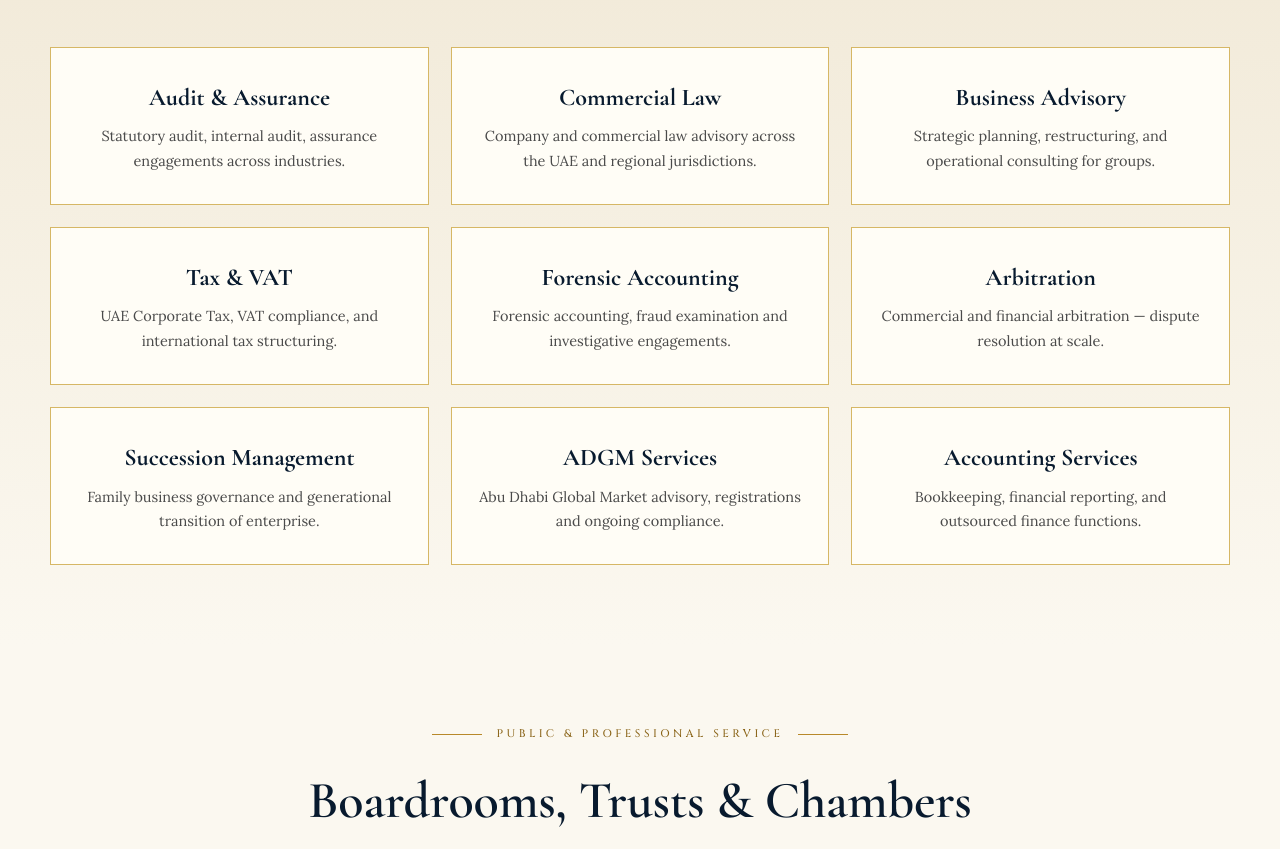
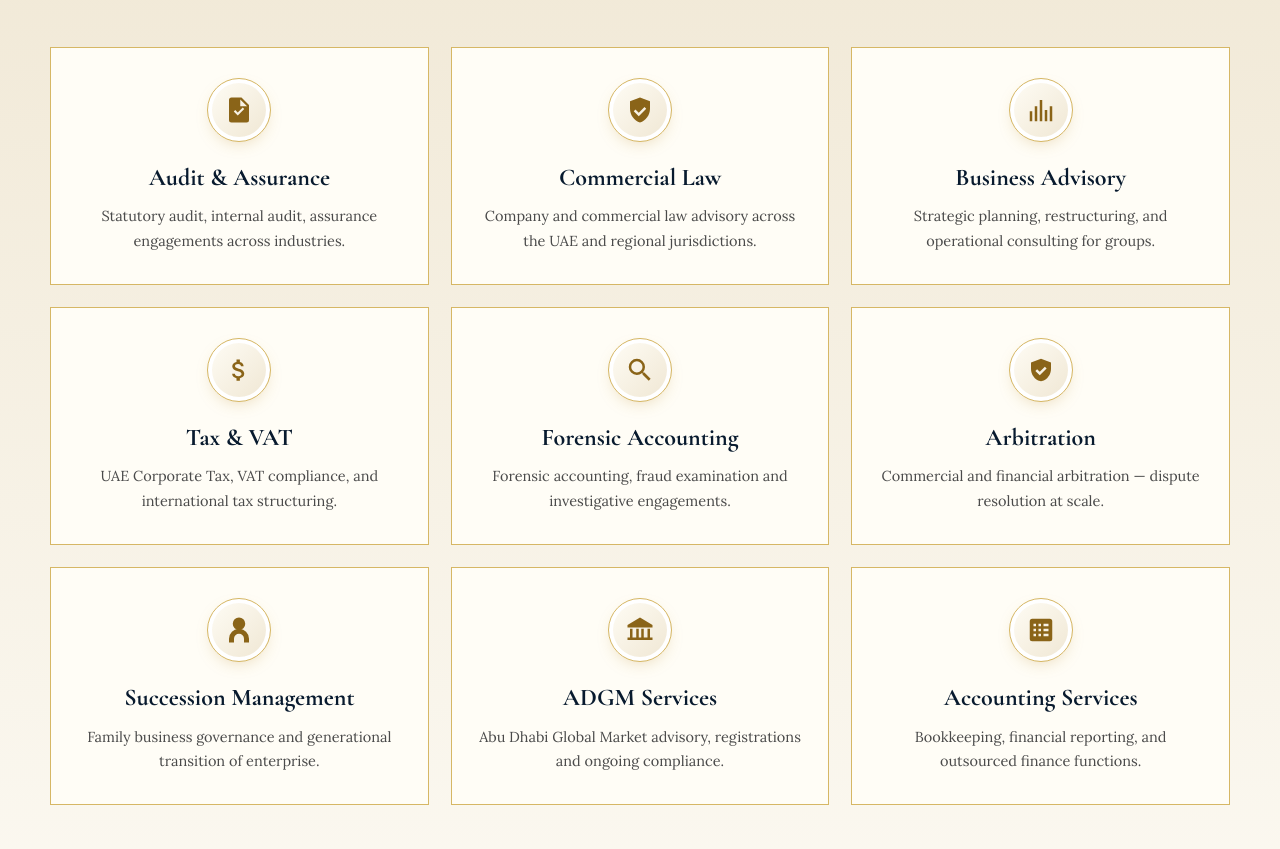
Before and after one commit to azizsaif1967-afk/drhadishahid-com, a plain HTML site: page index.html in a window 1280 px wide. Shown: the part 7423-8272 px from the top of the page. Drawn offline with nearby package versions, Linux system fonts and the light colour scheme; a script that the page names is missing.

Commit message:
Sync: Practice Areas SVG icons

```diff
--- a/index.html
+++ b/index.html
@@ -241,6 +241,20 @@
   }
   .spec-card b{font-family:'Cormorant Garamond',serif;font-size:24px;color:var(--navy-deep);display:block;margin-bottom:6px}
   .spec-card p{margin:0;font-size:14.5px;color:#4a4a4a}
+  .spec-card .spec-ico{
+    width:64px;height:64px;margin:0 auto 16px;border-radius:50%;
+    background:linear-gradient(135deg,#fffdf6,#efe6d2);
+    border:1px solid var(--gold-light);
+    display:flex;align-items:center;justify-content:center;
+    box-shadow:inset 0 0 0 4px #fff, 0 6px 18px -8px rgba(184,137,42,.4);
+    transition:transform .25s ease, box-shadow .25s ease;
+  }
+  .spec-card:hover .spec-ico{
+    transform:translateY(-4px) scale(1.04);
+    box-shadow:inset 0 0 0 4px #fff, 0 12px 24px -8px rgba(184,137,42,.55);
+  }
+  .spec-card .spec-ico svg{width:30px;height:30px;fill:var(--gold-deep)}
+  .spec-card:hover .spec-ico svg{fill:var(--navy-deep)}
 
   /* ============ Service & Board ============ */
   .two-col{display:grid;grid-template-columns:1fr 1fr;gap:40px}
@@ -847,15 +861,51 @@
     </div>
 
     <div class="spec-grid">
-      <div class="spec-card"><b>Audit &amp; Assurance</b><p>Statutory audit, internal audit, assurance engagements across industries.</p></div>
-      <div class="spec-card"><b>Commercial Law</b><p>Company and commercial law advisory across the UAE and regional jurisdictions.</p></div>
-      <div class="spec-card"><b>Business Advisory</b><p>Strategic planning, restructuring, and operational consulting for groups.</p></div>
-      <div class="spec-card"><b>Tax &amp; VAT</b><p>UAE Corporate Tax, VAT compliance, and international tax structuring.</p></div>
-      <div class="spec-card"><b>Forensic Accounting</b><p>Forensic accounting, fraud examination and investigative engagements.</p></div>
-      <div class="spec-card"><b>Arbitration</b><p>Commercial and financial arbitration — dispute resolution at scale.</p></div>
-      <div class="spec-card"><b>Succession Management</b><p>Family business governance and generational transition of enterprise.</p></div>
-      <div class="spec-card"><b>ADGM Services</b><p>Abu Dhabi Global Market advisory, registrations and ongoing compliance.</p></div>
-      <div class="spec-card"><b>Accounting Services</b><p>Bookkeeping, financial reporting, and outsourced finance functions.</p></div>
+      <div class="spec-card">
+        <div class="spec-ico" aria-hidden="true"><svg viewBox="0 0 24 24"><path d="M14 2H6a2 2 0 0 0-2 2v16a2 2 0 0 0 2 2h12a2 2 0 0 0 2-2V8l-6-6Zm-1 7V3.5L18.5 9H13Zm-5.2 4.2 1.2-1.2 2 2 4-4 1.2 1.2-5.2 5.2-3.2-3.2Z"/></svg></div>
+        <b>Audit &amp; Assurance</b>
+        <p>Statutory audit, internal audit, assurance engagements across industries.</p>
+      </div>
+      <div class="spec-card">
+        <div class="spec-ico" aria-hidden="true"><svg viewBox="0 0 24 24"><path d="M12 2 4 5v6c0 5 3.4 9.7 8 11 4.6-1.3 8-6 8-11V5l-8-3Zm-1 15-4-4 1.4-1.4L11 14.2l4.6-4.6L17 11l-6 6Z"/></svg></div>
+        <b>Commercial Law</b>
+        <p>Company and commercial law advisory across the UAE and regional jurisdictions.</p>
+      </div>
+      <div class="spec-card">
+        <div class="spec-ico" aria-hidden="true"><svg viewBox="0 0 24 24"><path d="M3 13h2v8H3v-8Zm4-4h2v12H7V9Zm4-5h2v17h-2V4Zm4 8h2v9h-2v-9Zm4-3h2v12h-2V9Z"/></svg></div>
+        <b>Business Advisory</b>
+        <p>Strategic planning, restructuring, and operational consulting for groups.</p>
+      </div>
+      <div class="spec-card">
+        <div class="spec-ico" aria-hidden="true"><svg viewBox="0 0 24 24"><path d="M11.8 10.9c-2.3-.6-3-1.2-3-2.1 0-1 .9-1.7 2.5-1.7 1.6 0 2.2.8 2.3 1.9h2.1c-.1-1.6-1.1-3-3-3.4V3.5H10v2c-1.9.4-3.4 1.6-3.4 3.5 0 2.2 1.8 3.3 4.5 3.9 2.4.6 2.9 1.4 2.9 2.3 0 .6-.5 1.7-2.5 1.7-1.9 0-2.7-.8-2.8-1.9H6.5c.1 2 1.6 3.1 3.5 3.5v2h2.7v-2c1.9-.4 3.5-1.5 3.5-3.5 0-2.7-2.3-3.6-4.4-4.1Z"/></svg></div>
+        <b>Tax &amp; VAT</b>
+        <p>UAE Corporate Tax, VAT compliance, and international tax structuring.</p>
+      </div>
+      <div class="spec-card">
+        <div class="spec-ico" aria-hidden="true"><svg viewBox="0 0 24 24"><path d="M15.5 14h-.8l-.3-.3a6.5 6.5 0 0 0 1.6-4.2 6.5 6.5 0 1 0-6.5 6.5 6.5 6.5 0 0 0 4.2-1.6l.3.3v.8l5 5 1.5-1.5-5-5Zm-6 0a4.5 4.5 0 1 1 0-9 4.5 4.5 0 0 1 0 9Z"/></svg></div>
+        <b>Forensic Accounting</b>
+        <p>Forensic accounting, fraud examination and investigative engagements.</p>
+      </div>
+      <div class="spec-card">
+        <div class="spec-ico" aria-hidden="true"><svg viewBox="0 0 24 24"><path d="M12 3 4 6v5.1c0 4.4 3.1 8.6 7.2 9.7l.8.2.8-.2c4.1-1.1 7.2-5.3 7.2-9.7V6l-8-3Zm-1 13.2L7.5 12.7l1.4-1.4L11 13.4l4.1-4.1 1.4 1.4L11 16.2Z"/></svg></div>
+        <b>Arbitration</b>
+        <p>Commercial and financial arbitration — dispute resolution at scale.</p>
+      </div>
+      <div class="spec-card">
+        <div class="spec-ico" aria-hidden="true"><svg viewBox="0 0 24 24"><path d="M12 2a5 5 0 0 0-5 5 5 5 0 0 0 5 5 5 5 0 0 0 5-5 5 5 0 0 0-5-5Zm-8 20h4v-3a4 4 0 0 1 4-4 4 4 0 0 1 4 4v3h4v-3a8 8 0 0 0-8-8 8 8 0 0 0-8 8v3Z"/></svg></div>
+        <b>Succession Management</b>
+        <p>Family business governance and generational transition of enterprise.</p>
+      </div>
+      <div class="spec-card">
+        <div class="spec-ico" aria-hidden="true"><svg viewBox="0 0 24 24"><path d="M12 2 2 8v2h20V8L12 2ZM4 11v7H2v2h20v-2h-2v-7h-2v7h-3v-7h-2v7h-2v-7H9v7H6v-7H4Z"/></svg></div>
+        <b>ADGM Services</b>
+        <p>Abu Dhabi Global Market advisory, registrations and ongoing compliance.</p>
+      </div>
+      <div class="spec-card">
+        <div class="spec-ico" aria-hidden="true"><svg viewBox="0 0 24 24"><path d="M19 3H5a2 2 0 0 0-2 2v14a2 2 0 0 0 2 2h14a2 2 0 0 0 2-2V5a2 2 0 0 0-2-2ZM8 17H6v-2h2v2Zm0-4H6v-2h2v2Zm0-4H6V7h2v2Zm4 8h-2v-2h2v2Zm0-4h-2v-2h2v2Zm0-4h-2V7h2v2Zm6 8h-4v-2h4v2Zm0-4h-4v-2h4v2Zm0-4h-4V7h4v2Z"/></svg></div>
+        <b>Accounting Services</b>
+        <p>Bookkeeping, financial reporting, and outsourced finance functions.</p>
+      </div>
     </div>
   </div>
 </section>
```
